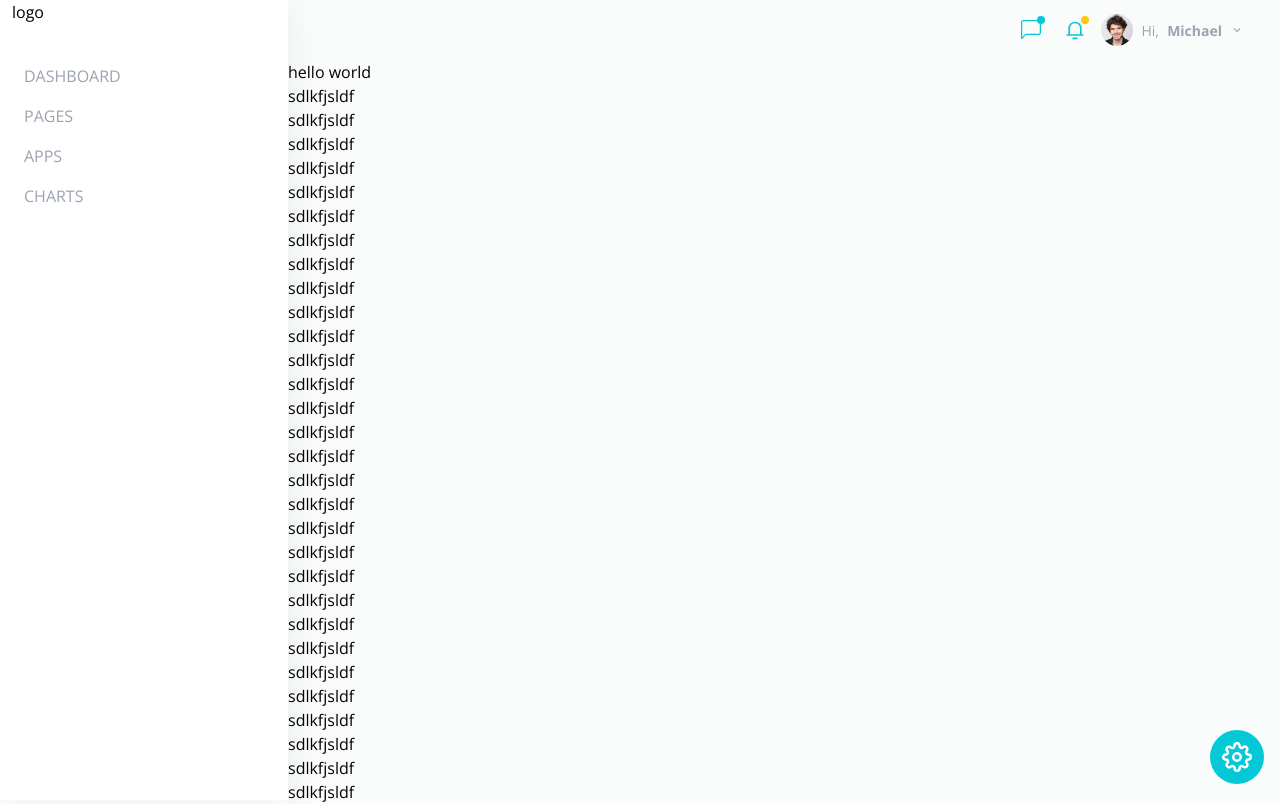
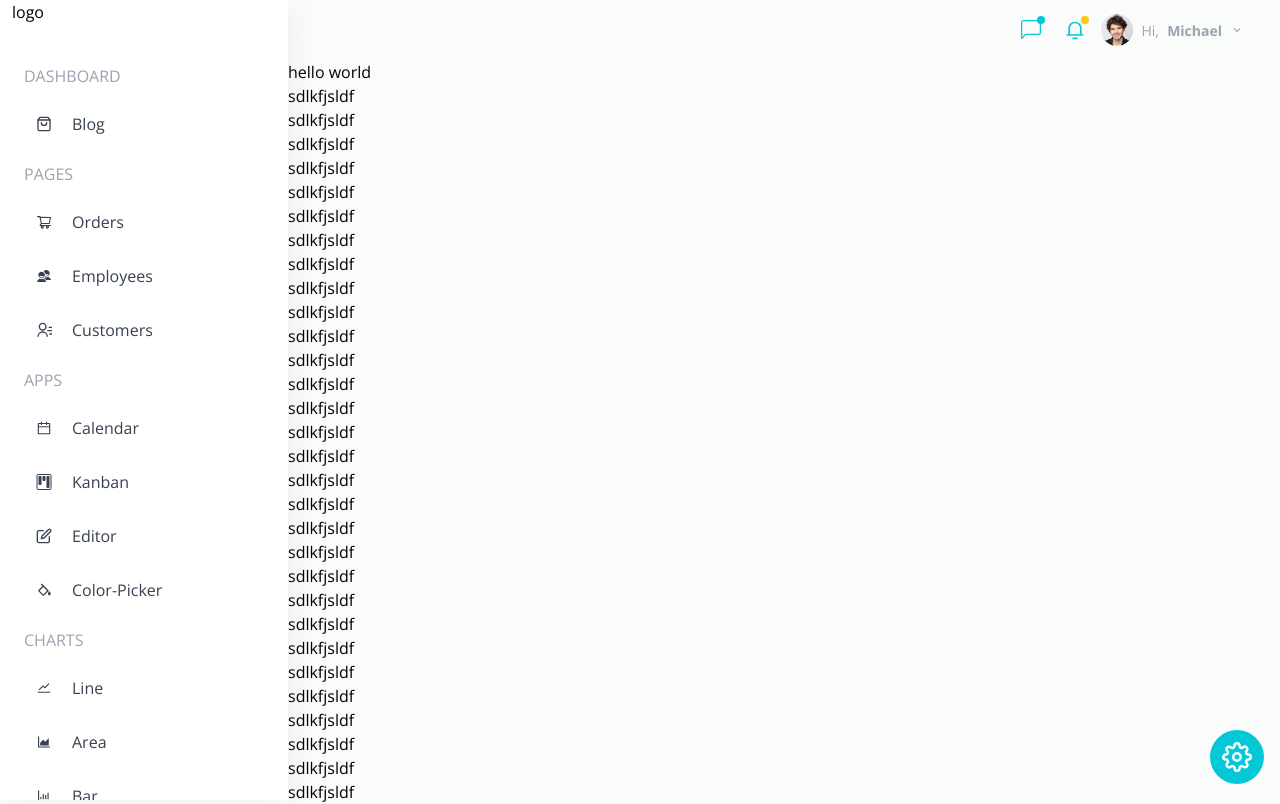
Before and after one commit to FahimMontasir/blogosphere-next-app, a Next.js app: page /dashboard in a window 1280 px wide. Shown: the top 804 px of the page. Built offline with nearby package versions, Linux system fonts and the light colour scheme.

Commit message:
add: custom navlink

```diff
--- /dev/null
+++ b/components/common/NavLink.tsx
@@ -0,0 +1,38 @@
+import { useRouter } from "next/router";
+import Link from "next/link";
+import { ReactNode } from "react";
+
+interface Props {
+  href: string;
+  exact?: boolean;
+  children: ReactNode;
+  activeLinkStyle: string;
+  normalLinkStyle: string;
+  backgroundColor: string;
+  onClick: () => void;
+}
+
+export default function NavLink({
+  href,
+  exact = false,
+  children,
+  activeLinkStyle,
+  normalLinkStyle,
+  backgroundColor,
+  onClick,
+}: Props) {
+  const { pathname } = useRouter();
+  const isActive = exact ? pathname === href : pathname.startsWith(href);
+
+  return (
+    <Link href={href}>
+      <a
+        onClick={onClick}
+        className={isActive ? activeLinkStyle : normalLinkStyle}
+        style={{ backgroundColor: isActive ? backgroundColor : "" }}
+      >
+        {children}
+      </a>
+    </Link>
+  );
+}
--- a/layouts/dashboard/components/Sidebar.config.tsx
+++ b/layouts/dashboard/components/Sidebar.config.tsx
@@ -17,7 +17,7 @@ export const links = [
     title: "Dashboard",
     links: [
       {
-        name: "ecommerce",
+        name: "blog",
         icon: <FiShoppingBag />,
       },
     ],
--- a/layouts/dashboard/components/Sidebar.tsx
+++ b/layouts/dashboard/components/Sidebar.tsx
@@ -1,5 +1,6 @@
 import React from "react";
 import { MdOutlineCancel } from "react-icons/md";
+import NavLink from "../../../components/common/NavLink";
 import { useDBThemeContext } from "../../../contexts/dbThemeContext";
 import { links } from "./Sidebar.config";
 
@@ -42,22 +43,19 @@ const Sidebar = () => {
                 <p className="text-gray-400 dark:text-gray-400 m-3 mt-4 uppercase">
                   {item.title}
                 </p>
-                {/* {item.links.map((link) => (
+                {item.links.map((link) => (
                   <NavLink
-                    to={`/${link.name}`}
+                    href={`/dashboard/${link.name}`}
                     key={link.name}
                     onClick={handleCloseSideBar}
-                    style={({ isActive }) => ({
-                      backgroundColor: isActive ? currentColor : "",
-                    })}
-                    className={({ isActive }) =>
-                      isActive ? activeLink : normalLink
-                    }
+                    activeLinkStyle={activeLink}
+                    normalLinkStyle={normalLink}
+                    backgroundColor={currentColor}
                   >
                     {link.icon}
                     <span className="capitalize ">{link.name}</span>
                   </NavLink>
-                ))} */}
+                ))}
               </div>
             ))}
           </div>
```
